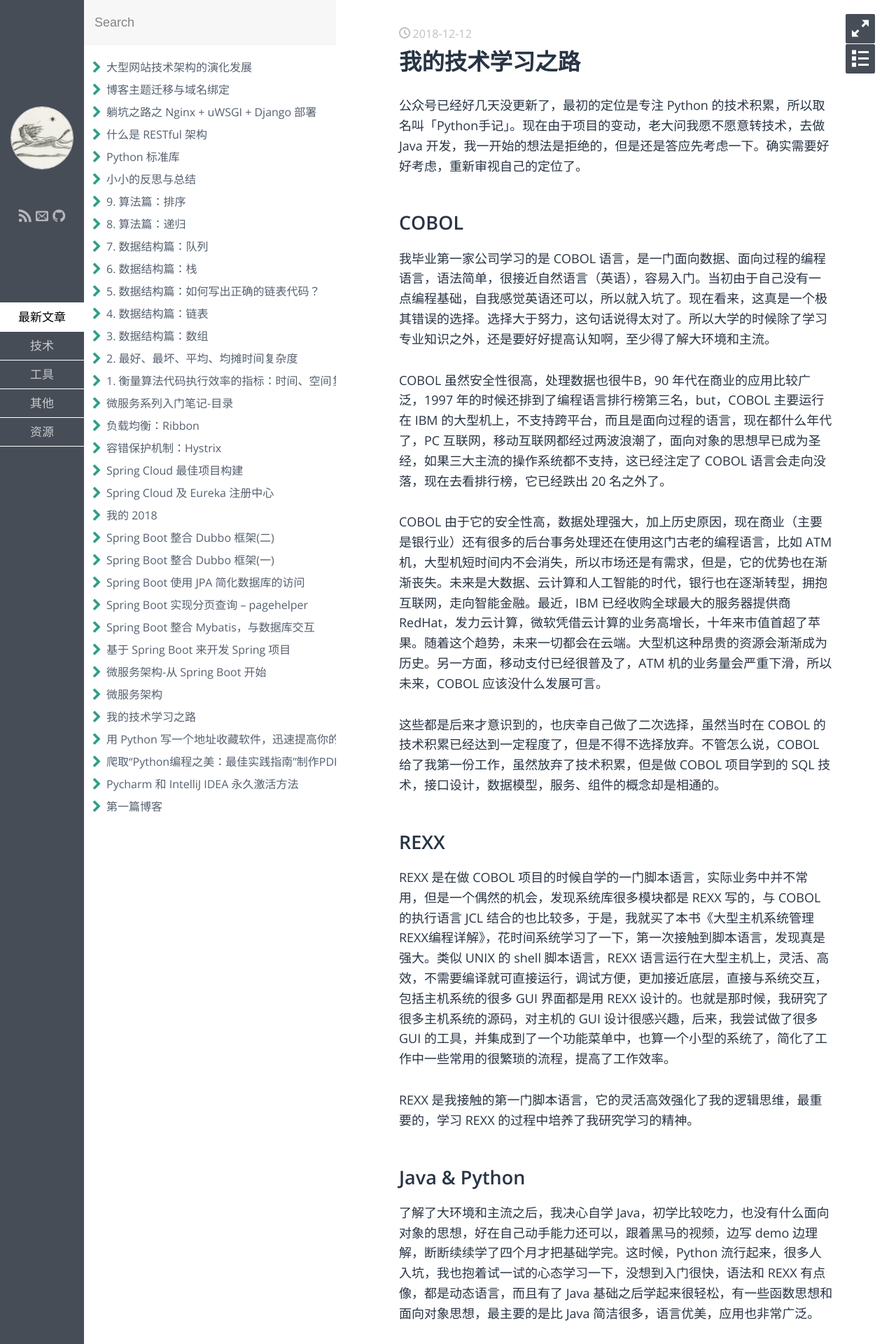
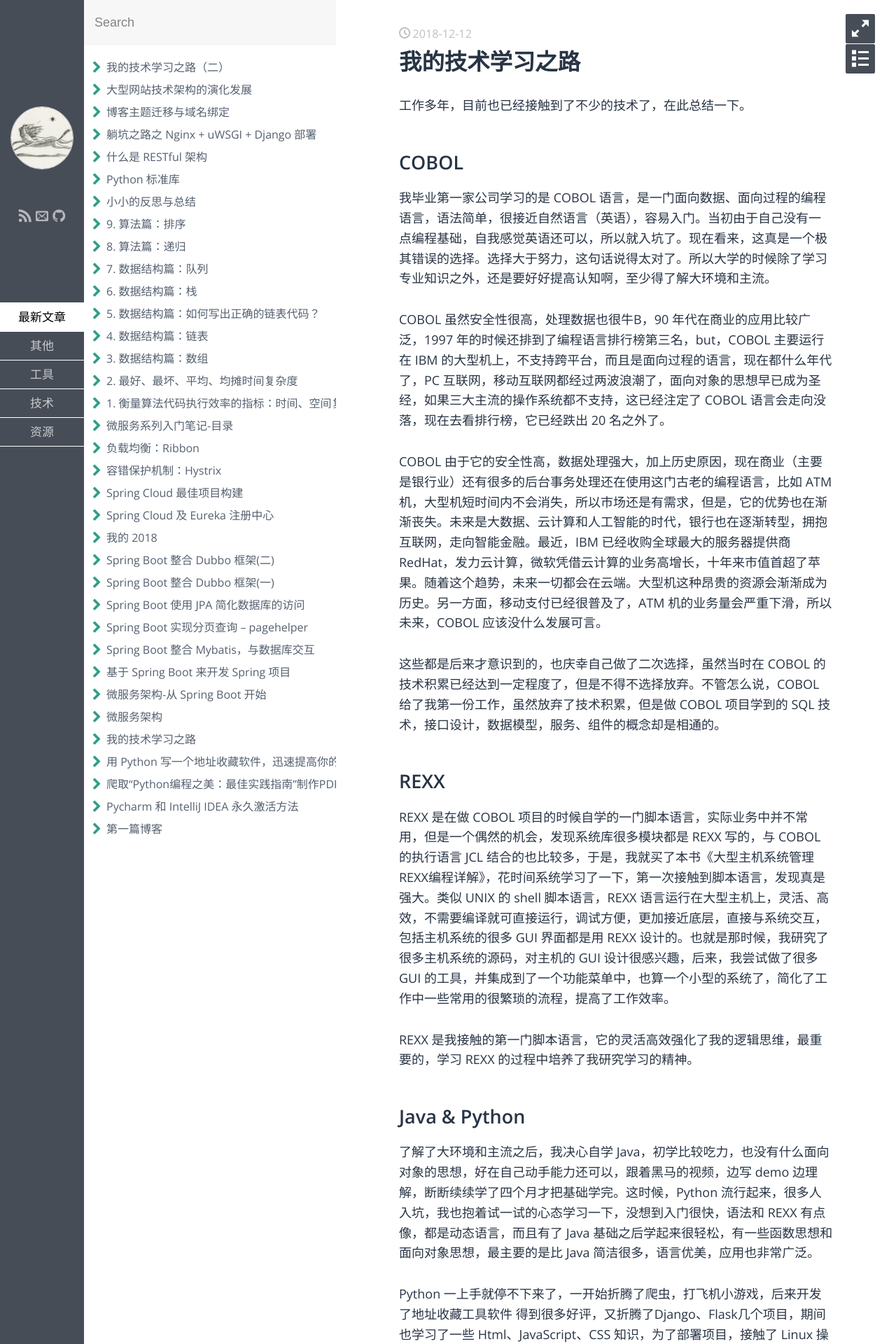
Before and after one commit to turbobin/turbobin.github.io, a Jekyll site: the page built from _posts/2018-12-12-my-way-learning-technology.md, in a window 1280 px wide. Shown: the top 1920 px of the page at 70% size. Built offline with Jekyll 4.4.1, drawn with Linux system fonts in a browser that asks for light colours; some web fonts are replaced; some of the changed text lies outside the part shown.

```diff
--- a/_posts/2018-12-12-my-way-learning-technology.md
+++ b/_posts/2018-12-12-my-way-learning-technology.md
@@ -11,7 +11,7 @@ tags:
     -
 ---
 
-公众号已经好几天没更新了，最初的定位是专注 Python 的技术积累，所以取名叫「Python手记」。现在由于项目的变动，老大问我愿不愿意转技术，去做 Java 开发，我一开始的想法是拒绝的，但是还是答应先考虑一下。确实需要好好考虑，重新审视自己的定位了。
+工作多年，目前也已经接触到了不少的技术了，在此总结一下。
 
 ## COBOL
 
@@ -52,4 +52,4 @@ Python 一上手就停不下来了，一开始折腾了爬虫，打飞机小游
 
 我花了一周的时间学习了 maven（一个包管理工具，相当于 Python 的 pip），还有 Spring 的基本思想和配置以及发展历史，还有与数据库交互的 ORM 框架 mybatis。开发工具我选择了 IntelliJ IDEA，和之前 Python 用的 Pycharm 是同一家公司的，用起来应该比较好上手，专业版的破解方法和 Pycharm 差不多，具体看这篇文章 [Pycharm 和 IntelliJ IDEA 永久激活方法](https://turbobin.github.io/2018/12/03/activate-you-idea/)
 
-接下来就可以开始学习 Spring Boot，Dubbo框架，和 Spring Cloud了。后面有了学习积累再慢慢更新吧。
+接下来开始学习 Spring Boot，Dubbo框架，和 Spring Cloud了。后面有了学习积累再慢慢更新吧。
```
Also changed, not shown: _posts/2018-12-01-my-first-blog.md (+2 -2 lines), _posts/2018-12-05-crawl-to-pdf.md (+1 -1 lines), _posts/2020-03-14-my-way-learning-technology2.md (added, +36 -0 lines).
